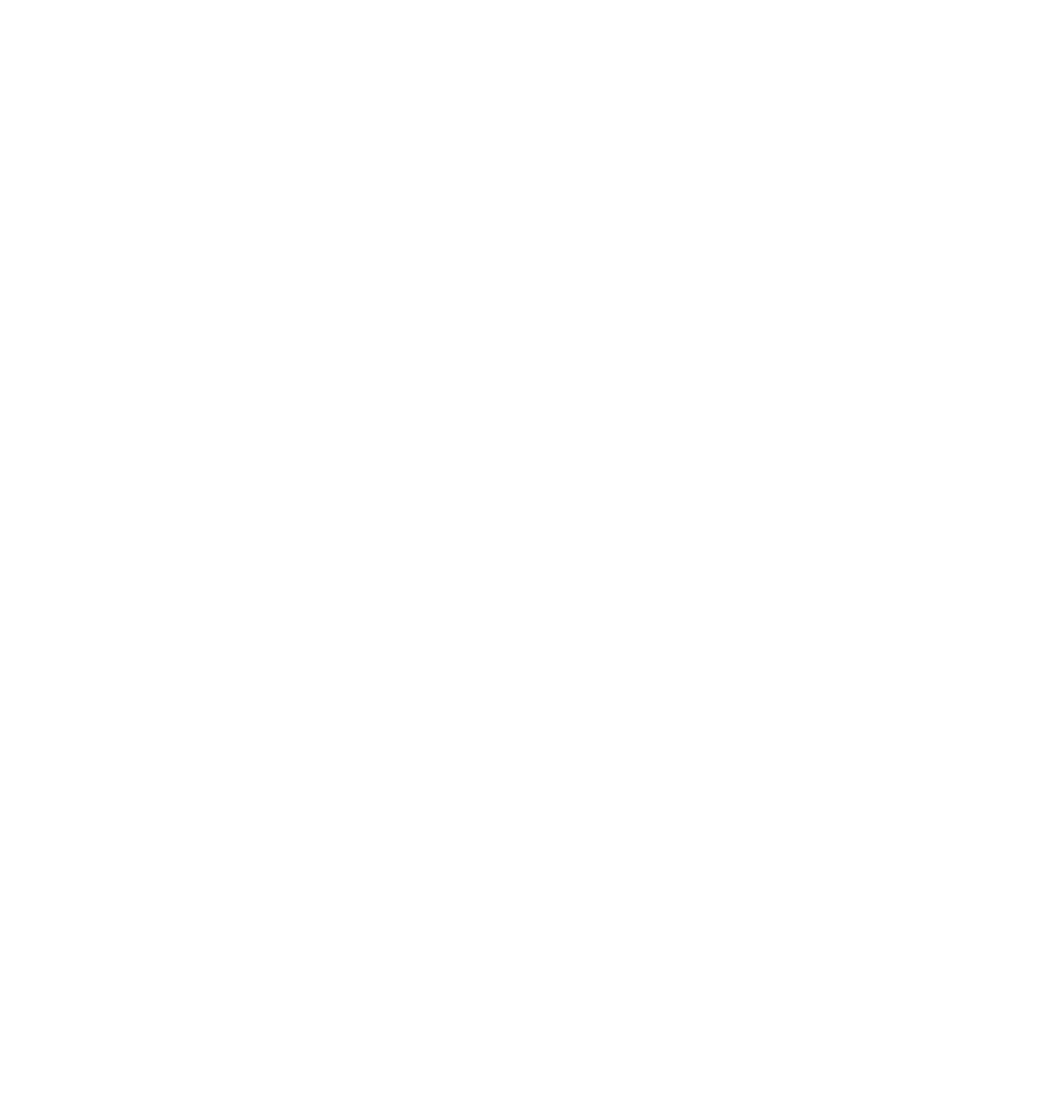
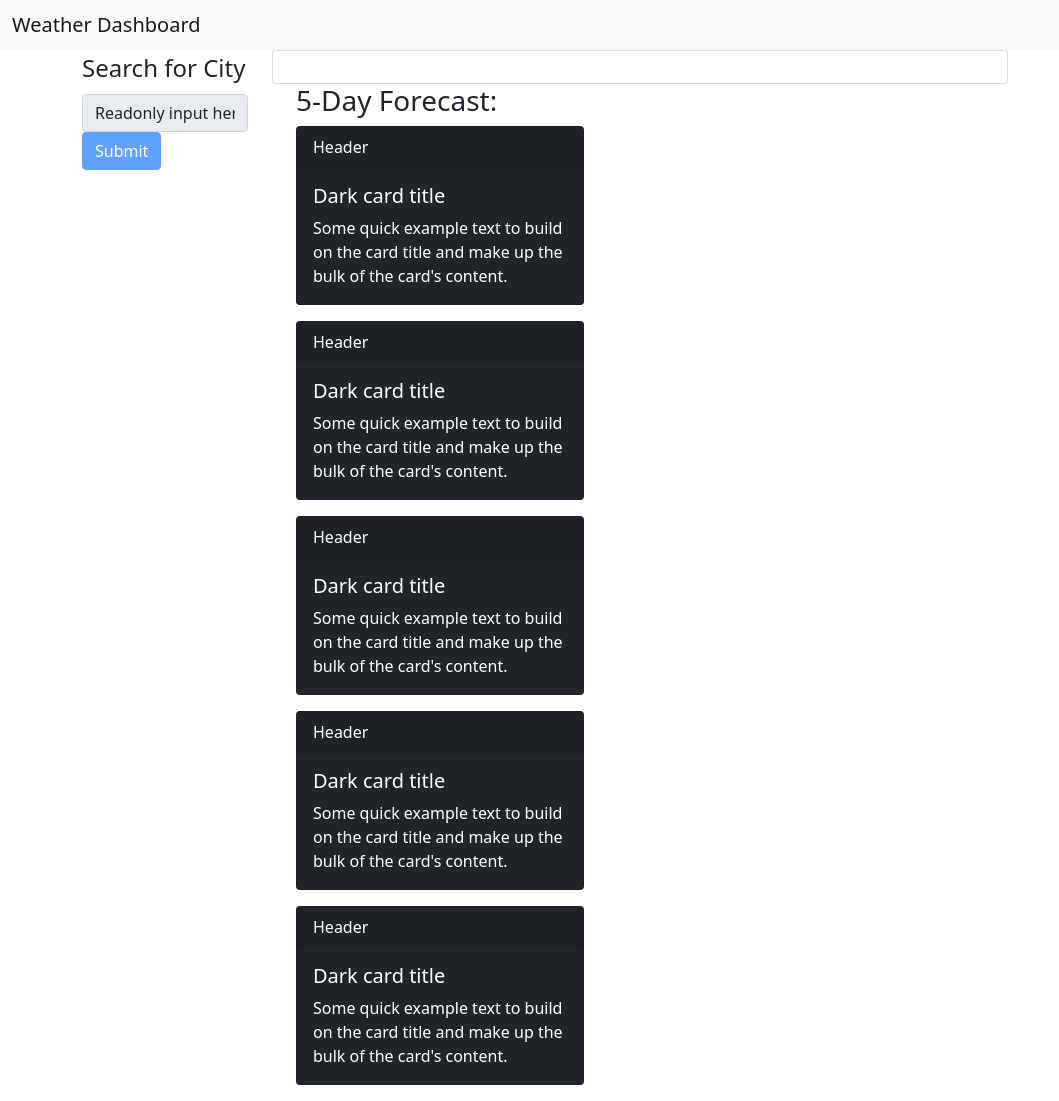
Before and after one commit to hlodg/Weather-Dashboard, a plain HTML site: page index.html in a window 1280 px wide. Shown: the whole page, without its empty margins (0-1059 px from the left). Before the commit the page ends 800 px from the top, so only its background shows below. Drawn offline with nearby package versions, Linux system fonts and the light colour scheme.

Commit message:
added some basics from bootstrap to HTML

```diff
--- a/index.html
+++ b/index.html
@@ -5,10 +5,80 @@
     <meta http-equiv="X-UA-Compatible" content="IE=edge">
     <meta name="viewport" content="width=device-width, initial-scale=1.0">
     <title>Weather Dashboard</title>
+    <link href="https://cdn.jsdelivr.net/npm/bootstrap@5.1.3/dist/css/bootstrap.min.css" rel="stylesheet" integrity="sha384-1BmE4kWBq78iYhFldvKuhfTAU6auU8tT94WrHftjDbrCEXSU1oBoqyl2QvZ6jIW3" crossorigin="anonymous">
     <link rel="stylesheet" href="./assets/style.css">
 </head>
+
+
 <body>
+    <header>
+        <nav class="navbar navbar-light bg-light">
+            <div class="container-fluid">
+              <span class="navbar-brand mb-0 h1">Weather Dashboard</span>
+            </div>
+          </nav>
+    </header>
 
+    <main>
+        <div class="container">
+            <div class="row">
+              <div class="col-2">
+                <form>
+                    <fieldset disabled>
+                      <legend>Search for City</legend>
+                      <div class="mb-3">
+                        <input class="form-control" type="text" value="Readonly input here..." aria-label="readonly input example" readonly>
+                      <button type="submit" class="btn btn-primary">Submit</button>
+                    </fieldset>
+                  </form>
+                  <div id="storedSearchBTN"></div>
+              </div>
+              <div class="col-8">
+                <div class="card">
+                    <div class="card-body" id="todaysWeather"></div>
+                </div>
+                <div class="container">
+                    <h3>5-Day Forecast:</h3>
+                    <div class="card text-white bg-dark mb-3" style="max-width: 18rem;">
+                        <div class="card-header">Header</div>
+                        <div class="card-body">
+                          <h5 class="card-title">Dark card title</h5>
+                          <p class="card-text">Some quick example text to build on the card title and make up the bulk of the card's content.</p>
+                        </div>
+                    </div>
+                    <div class="card text-white bg-dark mb-3" style="max-width: 18rem;">
+                        <div class="card-header">Header</div>
+                        <div class="card-body">
+                          <h5 class="card-title">Dark card title</h5>
+                          <p class="card-text">Some quick example text to build on the card title and make up the bulk of the card's content.</p>
+                        </div>
+                    </div>
+                    <div class="card text-white bg-dark mb-3" style="max-width: 18rem;">
+                        <div class="card-header">Header</div>
+                        <div class="card-body">
+                          <h5 class="card-title">Dark card title</h5>
+                          <p class="card-text">Some quick example text to build on the card title and make up the bulk of the card's content.</p>
+                        </div>
+                    </div>
+                    <div class="card text-white bg-dark mb-3" style="max-width: 18rem;">
+                        <div class="card-header">Header</div>
+                        <div class="card-body">
+                          <h5 class="card-title">Dark card title</h5>
+                          <p class="card-text">Some quick example text to build on the card title and make up the bulk of the card's content.</p>
+                        </div>
+                    </div>
+                    <div class="card text-white bg-dark mb-3" style="max-width: 18rem;">
+                        <div class="card-header">Header</div>
+                        <div class="card-body">
+                          <h5 class="card-title">Dark card title</h5>
+                          <p class="card-text">Some quick example text to build on the card title and make up the bulk of the card's content.</p>
+                        </div>
+                    </div>
+                </div>
+             </div>
+            </div>
+          </div>
+    </main>
 
     <script src="./develop/script.js"></script>
 </body>
```
